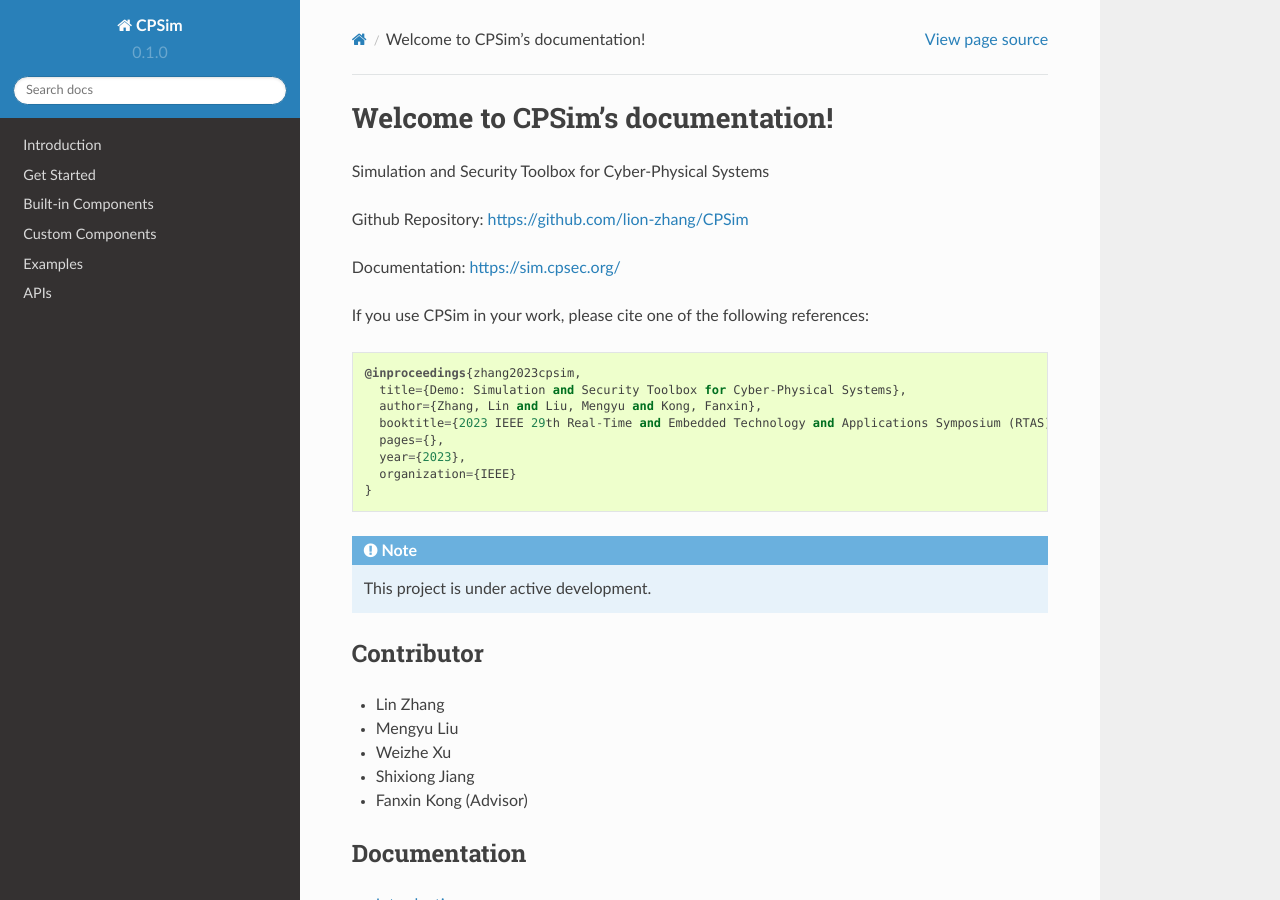
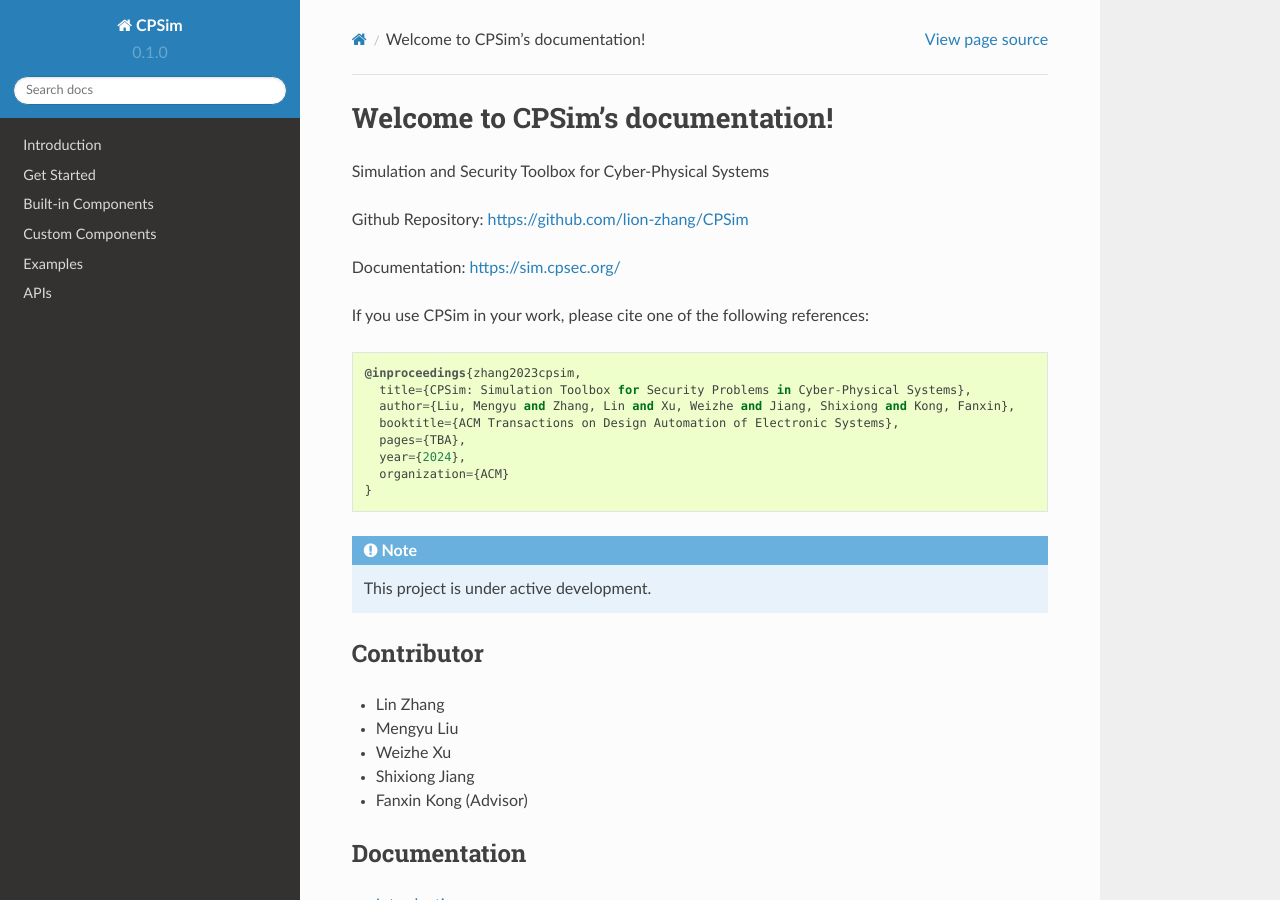
Before and after one commit to JFan1997/CPSim, a Sphinx documentation site: the page built from docs/source/index.rst, in a window 1280 px wide and 900 px high. Built offline with Sphinx 7.4.7 and the Read the Docs theme 2.0.0, drawn with Linux system fonts in a browser that asks for light colours; pages that are not in the unit, such as notebooks, are missing from menus.

Commit message:
Update index.rst

```diff
--- a/docs/source/index.rst
+++ b/docs/source/index.rst
@@ -12,12 +12,12 @@
 .. code::
 
     @inproceedings{zhang2023cpsim,
-      title={Demo: Simulation and Security Toolbox for Cyber-Physical Systems},
-      author={Zhang, Lin and Liu, Mengyu and Kong, Fanxin},
-      booktitle={2023 IEEE 29th Real-Time and Embedded Technology and Applications Symposium (RTAS) Brief Presentations},
-      pages={},
-      year={2023},
-      organization={IEEE}
+      title={CPSim: Simulation Toolbox for Security Problems in Cyber-Physical Systems},
+      author={Liu, Mengyu and Zhang, Lin and Xu, Weizhe and Jiang, Shixiong and Kong, Fanxin},
+      booktitle={ACM Transactions on Design Automation of Electronic Systems},
+      pages={TBA},
+      year={2024},
+      organization={ACM}
     }
 
 
```
